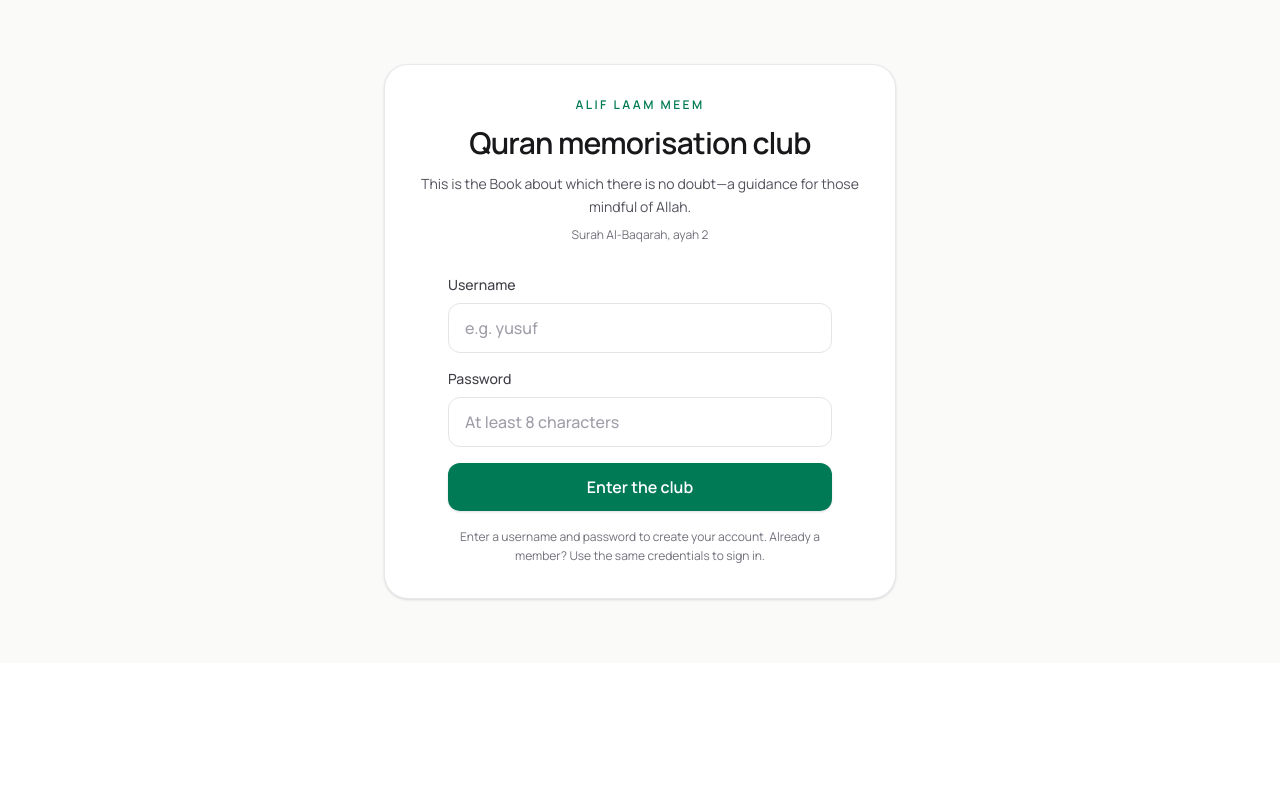
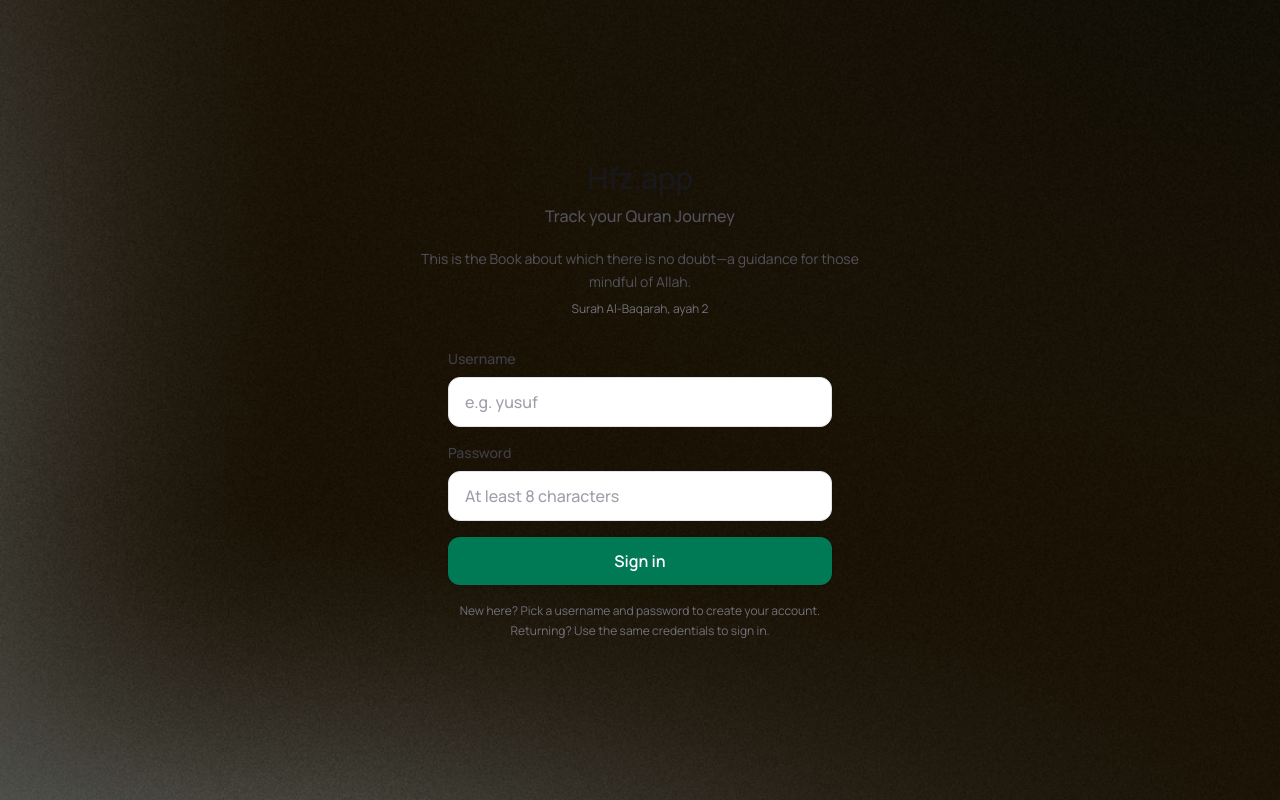
Before and after one commit to Abiddy/memorization, a Next.js app: page / in a window 1280 px wide. Built offline with nearby package versions, Linux system fonts and the light colour scheme; no server answers.

Commit message:
more changes

```diff
--- a/src/app/components/club-room.tsx
+++ b/src/app/components/club-room.tsx
@@ -248,8 +248,8 @@ function ClubBrandTitle() {
         priority
         aria-hidden
       />
-      <p className="text-xs font-semibold uppercase tracking-wide text-zinc-500 dark:text-zinc-400 sm:text-[13px]">
-        Alif Laam Meem
+      <p className="text-xs font-semibold tracking-wide text-zinc-500 dark:text-zinc-400 sm:text-[13px]">
+        Hfz.app
       </p>
     </div>
   );
--- a/src/app/components/login-form.tsx
+++ b/src/app/components/login-form.tsx
@@ -78,10 +78,10 @@ export function LoginForm() {
         disabled={pending}
         className="rounded-xl bg-emerald-700 px-4 py-3 text-base font-semibold text-white shadow-sm transition hover:bg-emerald-800 disabled:cursor-not-allowed disabled:opacity-60 dark:bg-emerald-600 dark:hover:bg-emerald-500"
       >
-        {pending ? "Signing in…" : "Enter the club"}
+        {pending ? "Signing in…" : "Sign in"}
       </button>
       <p className="text-center text-xs leading-relaxed text-zinc-500 dark:text-zinc-400">
-        Enter a username and password to create your account. Already a member? Use the same credentials to
+        New here? Pick a username and password to create your account. Returning? Use the same credentials to
         sign in.
       </p>
     </form>
--- a/src/app/layout.tsx
+++ b/src/app/layout.tsx
@@ -14,8 +14,9 @@ const geistMono = Geist_Mono({
 });
 
 export const metadata: Metadata = {
-  title: "Alif Laam Meem — Memorisation club",
-  description: "Your suhbah — Quran memorisation progress and chat for your circle.",
+  title: "Hfz.app — Track your Quran Journey",
+  description:
+    "Personal Quran memorisation tracker: intentions, progress, stats, and optional circles with friends.",
   icons: {
     icon: [{ url: "/icon.svg", type: "image/svg+xml" }],
     shortcut: "/icon.svg",
--- a/src/app/page.tsx
+++ b/src/app/page.tsx
@@ -11,15 +11,20 @@ export default async function Home() {
   }
 
   return (
-    <div className="flex min-h-full flex-col items-center justify-center bg-[#fafaf8] px-4 py-16 dark:bg-zinc-950">
-      <main className="w-full max-w-lg rounded-3xl border border-zinc-200/80 bg-white p-8 shadow-sm dark:border-zinc-800 dark:bg-zinc-900/60">
-        <p className="text-center text-xs font-semibold uppercase tracking-[0.2em] text-emerald-700 dark:text-emerald-400">
-          Alif Laam Meem
+    <div className="relative flex min-h-dvh flex-col items-center justify-center overflow-hidden px-4 py-16">
+      <div
+        aria-hidden
+        className="absolute inset-0 -z-20 bg-zinc-950 bg-cover bg-center bg-no-repeat [background-image:url('/login-background.png')]"
+      />
+      <div aria-hidden className="absolute inset-0 -z-10 bg-black/25 dark:bg-black/35" />
+      <main className="relative w-full max-w-lg">
+        <h1 className="text-center text-3xl font-semibold tracking-tight text-zinc-900 dark:text-zinc-50">
+          Hfz.app
+        </h1>
+        <p className="mx-auto mt-2 max-w-md text-center text-base font-medium text-zinc-600 dark:text-zinc-300">
+          Track your Quran Journey
         </p>
-        <h1 className="mt-3 text-center text-3xl font-semibold tracking-tight text-zinc-900 dark:text-zinc-50">
-          Quran memorisation club
-        </h1>
-        <p className="mx-auto mt-3 max-w-md text-center text-sm leading-relaxed text-zinc-600 dark:text-zinc-400">
+        <p className="mx-auto mt-5 max-w-md text-center text-sm leading-relaxed text-zinc-600 dark:text-zinc-400">
           This is the Book about which there is no doubt—a guidance for those mindful of Allah.
         </p>
         <p className="mx-auto mt-2 text-center text-xs text-zinc-500 dark:text-zinc-500">Surah Al-Baqarah, ayah 2</p>
```
Also changed, not shown: public/login-background.png (added).
